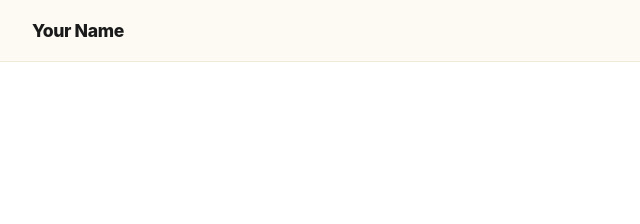
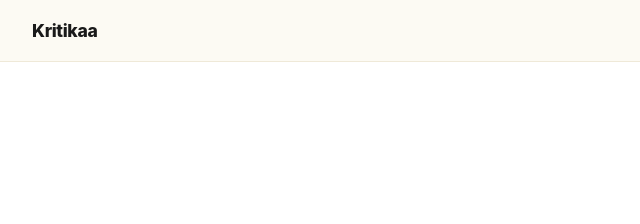
Before and after one commit to kritikaa-png/folio, a plain HTML site: page index.html in a window 1280 px wide. Shown: the top 224 px of the page, 112-752 px from the left. Drawn offline with Linux system fonts and the light colour scheme.

Commit message:
Update HTML file

```diff
--- a/index.html
+++ b/index.html
@@ -15,7 +15,7 @@ rel="stylesheet">
 <body>
     <nav class="nav" aria-label="Main Navigation">
         <div class="container nav-inner">
-            <span class="nav-brand">Your Name</span>
+            <span class="nav-brand">Kritikaa</span>
             <ul class="nav-links">
                 <li><a href="#projects">Projects</a></li>
                 <li><a href="#skills">Skills</a></li>
```
